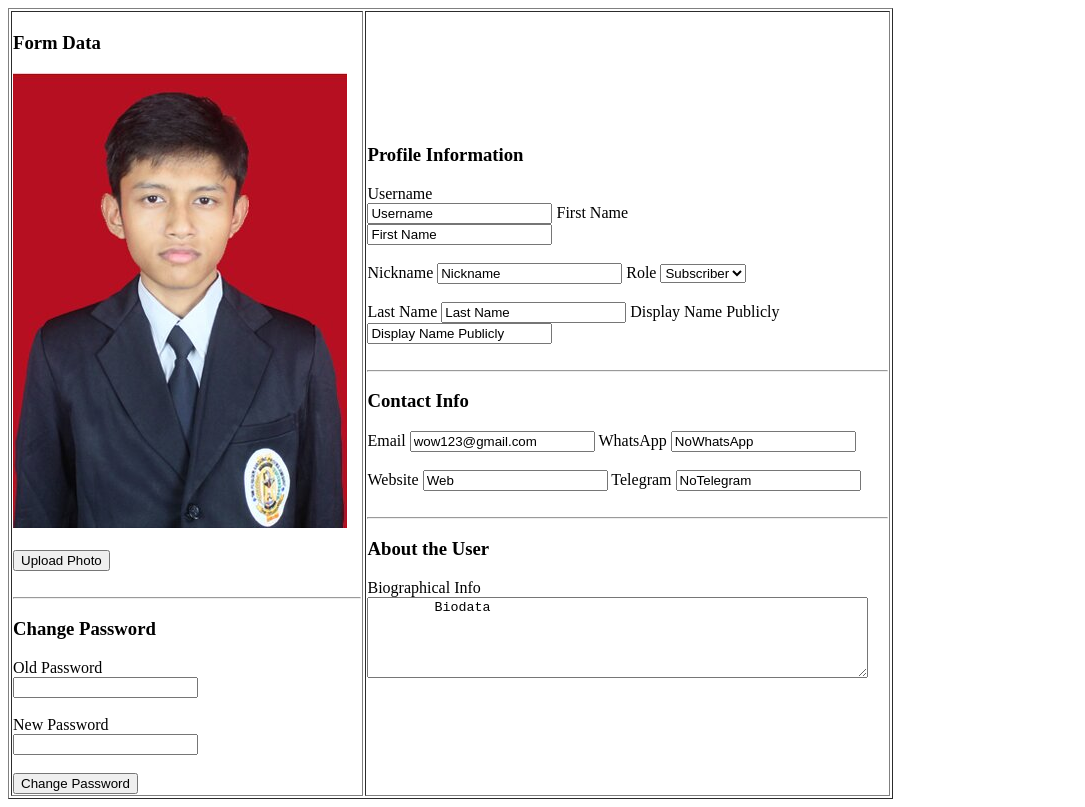
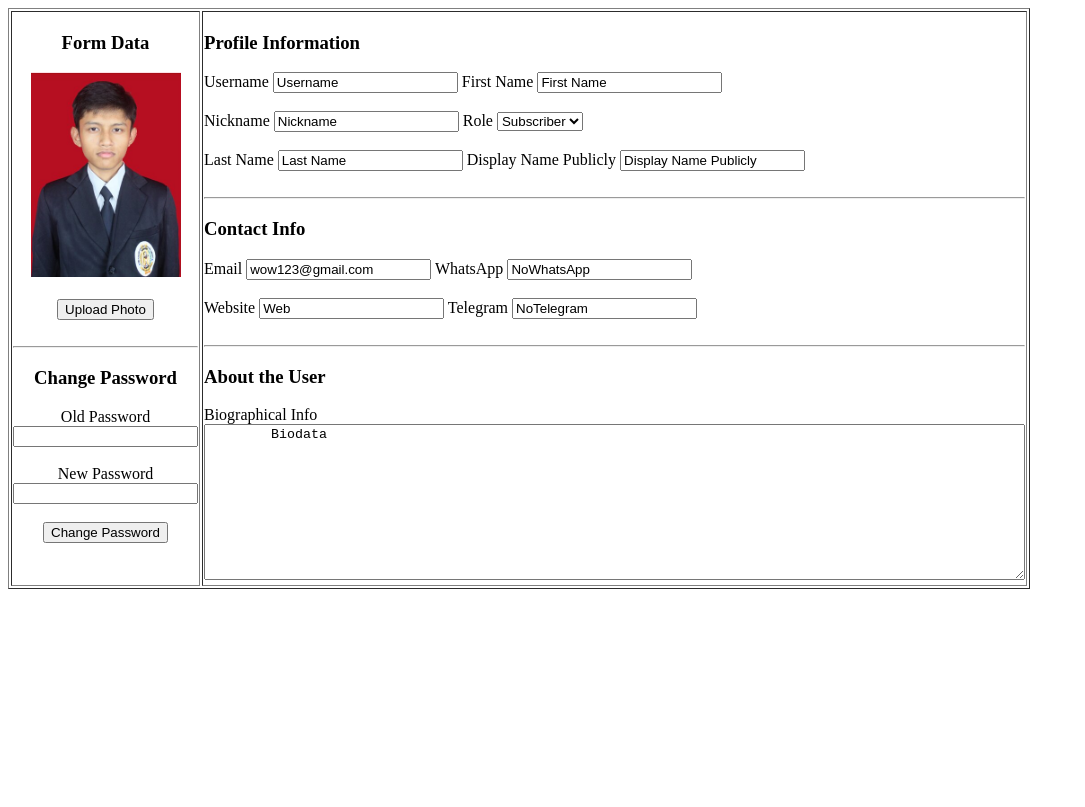
Before and after one commit to NandaRH/Latihan-git-2, a plain HTML site: page Form2.html in a window 1280 px wide. Shown: the whole page, without its empty margins (0-1085 px from the left). Drawn offline with Linux system fonts and the light colour scheme.

Commit message:
memperbagus Form

```diff
--- a/Form2.html
+++ b/Form2.html
@@ -7,30 +7,32 @@
 </head>
 <body>
 
-<table border="1" width="70%">
+<table border="1" width="50%">
   <tr>
-    <td width="30%" valign="midle">
+    <td width="20%" valign="top">
+      <center>
       <h3>Form Data</h3>
-      <img src="Nanda Crop.jpg" alt="Foto Profil"><br><br>
+      <img src="Nanda Crop.jpg" width="150" alt="Foto Profil"><br><br>
       <button>Upload Photo</button><br><br>
+      </center>
 
       <hr>
 
+      <center>
       <h3>Change Password</h3>
       <label>Old Password</label><br>
       <input type="password"><br><br>
       <label>New Password</label><br>
       <input type="password"><br><br>
       <button>Change Password</button>
+      </center>
     </td>
 
-     <td width="40%" valign="midle">
+     <td width="30%" valign="top">
       <h3>Profile Information</h3>
-
-      <label>Username</label><br>
+      <label>Username</label>
       <input type="text" value="Username">
-
-      <label>First Name</label><br>
+      <label>First Name</label>
       <input type="text" value="First Name">
       <br><br>
 
@@ -70,7 +72,7 @@
 
       <h3>About the User</h3>
       <label>Biographical Info</label><br>
-      <textarea rows="5" cols="60">
+      <textarea rows="10" cols="100">
         Biodata
       </textarea>
 
```
